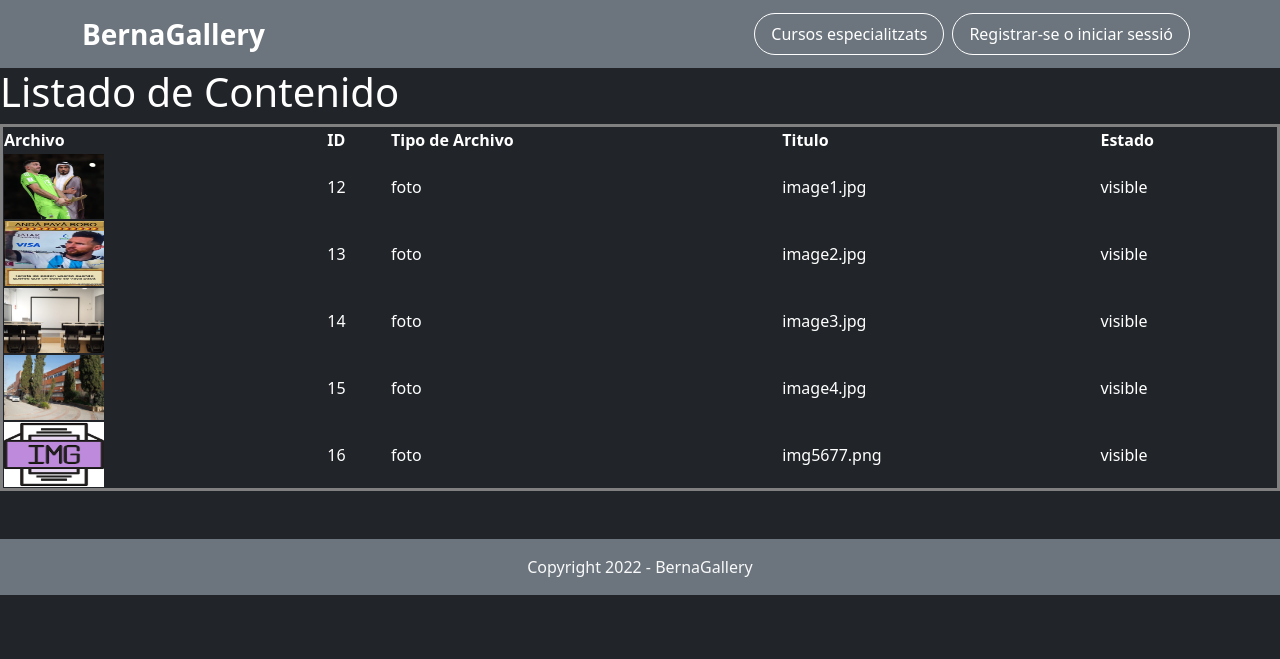
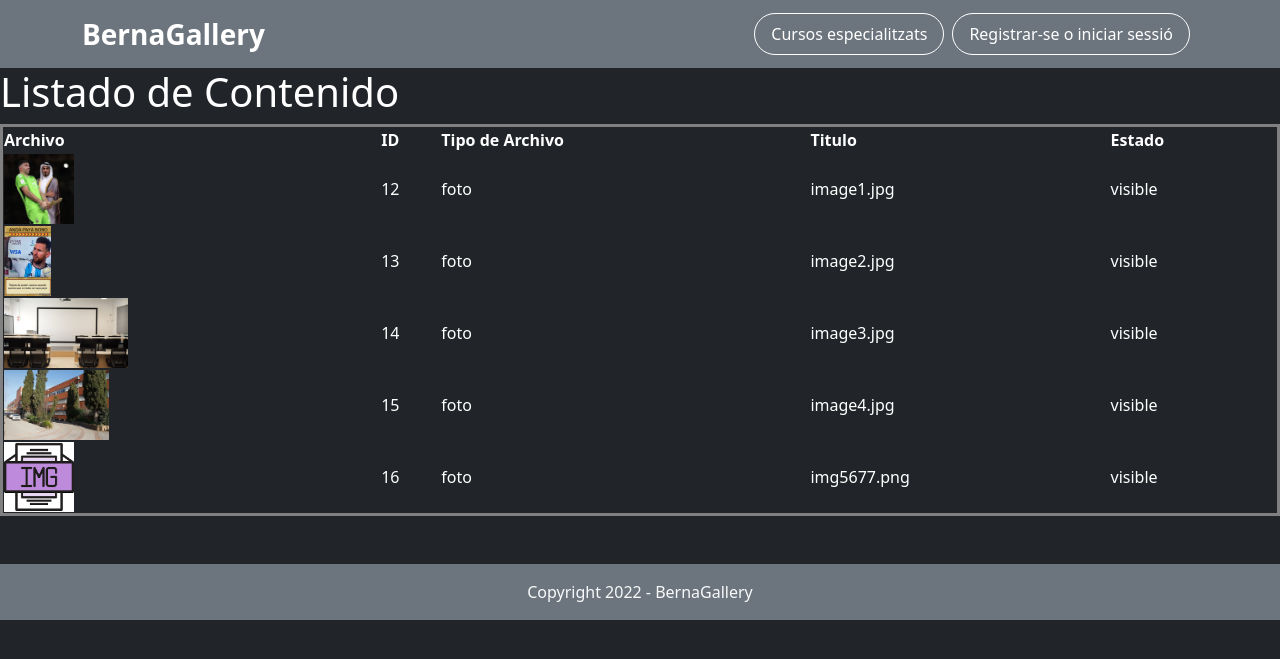
Before and after one commit to gorkaesparrech/BERNA_GALLERY, a PHP site: page /Llistat.php in a window 1280 px wide. Shown: the top 659 px of the page. Run offline with PHP 8.4, Linux system fonts and the light colour scheme; data comes from the database, SQL or seed files in the repository.

Commit message:
Add files via upload

```diff
--- a/Llistat.php
+++ b/Llistat.php
@@ -48,7 +48,26 @@ require_once ("connection.php");
     ?>
 
   <tr>
-    <td> <img src="assets/images/uploads/<?php echo $rows[$i]['nombre_de_archivo']?>"   style="height: 65px; width:100px;"></td>
+
+    <td> <?php if ($rows[$i]['tipo_contenido']=='foto') {?>
+
+  <img src="assets/images/uploads/<?php echo $rows[$i]['nombre_de_archivo'] ?>"  style=" height:70px; width:auto; object-fit: contain;
+  position: relative;">
+
+  <?php }else{?>
+
+
+
+
+
+    <video class="img-fluid" style=" height:70px; width:auto; object-fit: contain;
+  position: relative; margin:auto; padding:auto;" autoplay loop muted>
+            <source src="assets/images/uploads/<?php echo $rows[$i]['nombre_de_archivo'] ?>" type="video/mp4" />
+
+
+</div>
+  <?php } ?>
+</td>
     <td><?php echo $rows[$i]['ID']?></td>
     <td><?php echo $rows[$i]['tipo_contenido']?></td>
     <td><?php echo $rows[$i]['nombre_de_archivo']?></td>
```
